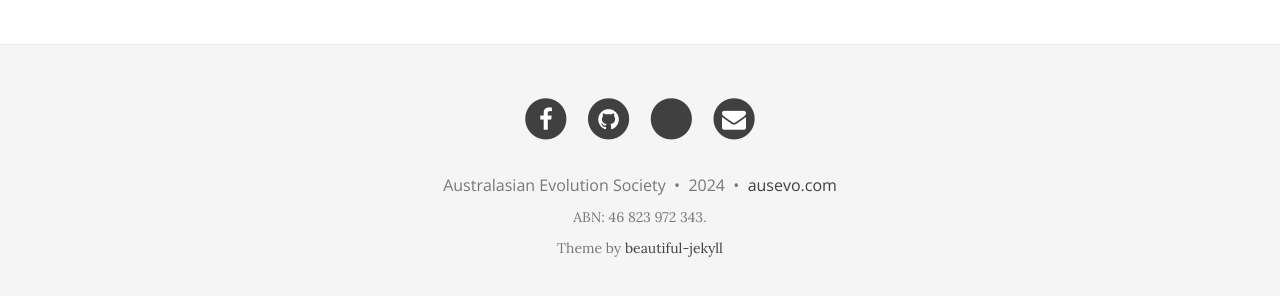
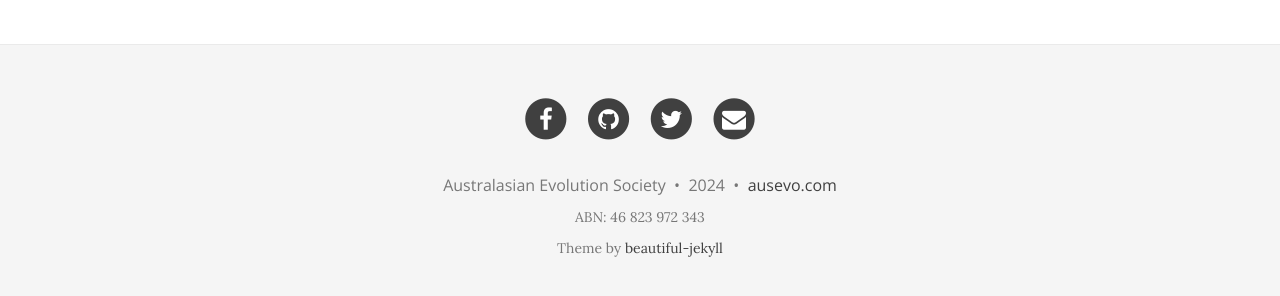
Before and after one commit to ausevo/ausevo.github.io, a Jekyll site: the page built from index.md, in a window 1280 px wide and 900 px high, scrolled down 726 px. Shown: the part 591-887 px from the top of the window. Built offline with Jekyll 4.4.1, drawn with Linux system fonts in a browser that asks for light colours; nearby versions of some CDN libraries.

Commit message:
change abn and icon

```diff
--- a/_includes/footer.html
+++ b/_includes/footer.html
@@ -28,7 +28,7 @@
             <a href="https://twitter.com/{{ site.author.twitter }}" title="Twitter">
               <span class="fa-stack fa-lg">
                 <i class="fa fa-circle fa-stack-2x"></i>
-                <i class="fa fa-x-twitter fa-stack-1x fa-inverse"></i>
+                <i class="fa fa-twitter fa-stack-1x fa-inverse"></i>
               </span>
             </a>
           </li>
@@ -86,7 +86,7 @@
 	    </p>
 	        <!-- Please don't remove this, keep my open source work credited :) -->
 		<p class="theme-by text-muted">
-		  ABN: 46 823 972 343.
+		  ABN: 46 823 972 343
 		</p>
 	        <!-- Please don't remove this, keep my open source work credited :) -->
 		<p class="theme-by text-muted">
```
